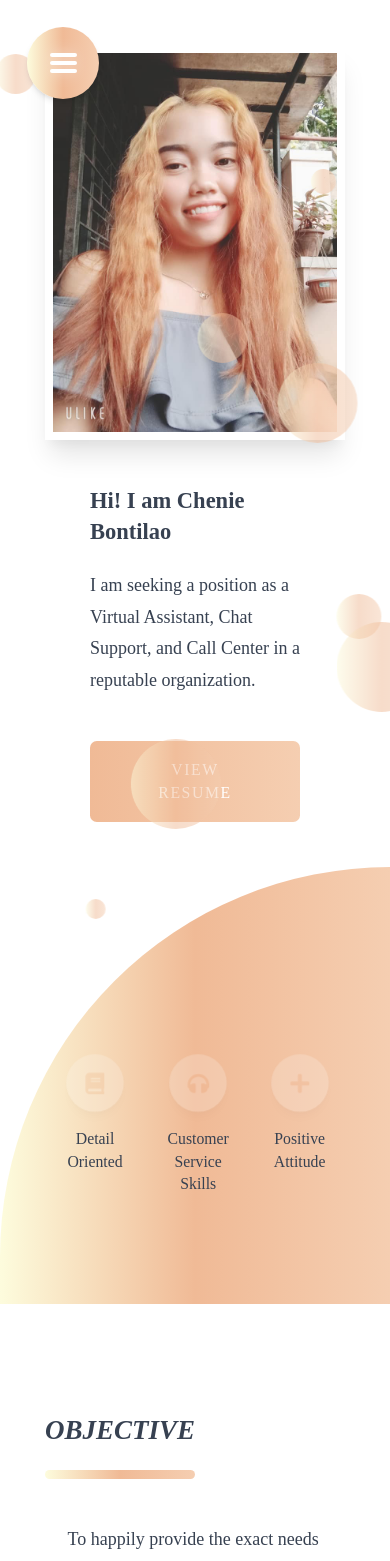
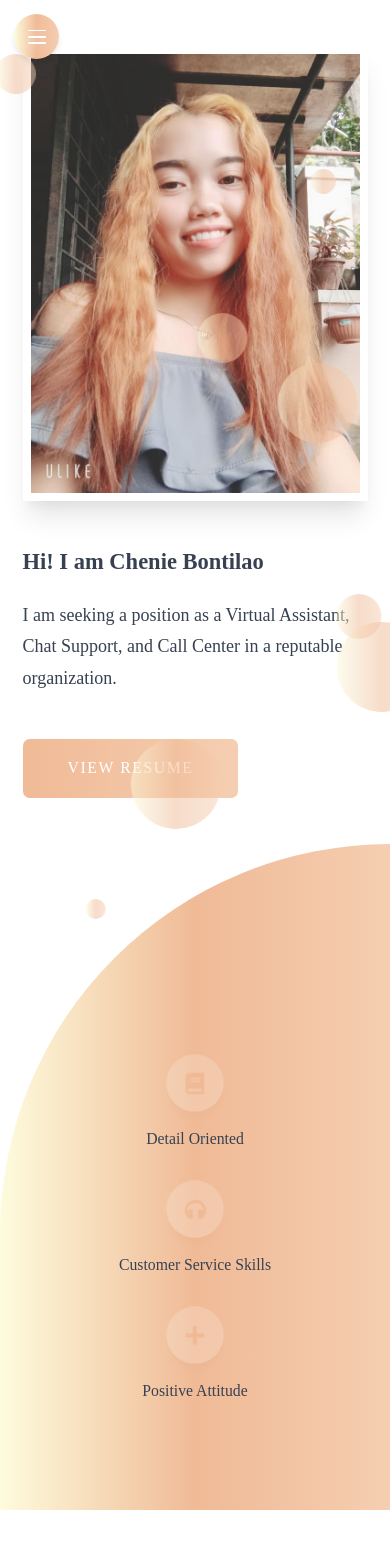
Before and after one commit to hitchcliff/chenieb-va, a React (Create React App) app: page /home in a window 390 px wide. Shown: the top 1561 px of the page. Built offline with nearby package versions, Linux system fonts and the light colour scheme.

Commit message:
adjusted spacings

```diff
--- a/public/index.html
+++ b/public/index.html
@@ -49,7 +49,7 @@
       content="https://cheniebva.netlify.app/FavIcon.png"
     />
   </head>
-  <body>
+  <body class="overflow-x-hidden">
     <noscript>You need to enable JavaScript to run this app.</noscript>
     <div id="root" class="flex flex-col"></div>
     <!--
--- a/src/app/Home/About/About.tsx
+++ b/src/app/Home/About/About.tsx
@@ -14,7 +14,7 @@ export default function About() {
             className="w-full flex my-auto object-cover h-auto border-8 border-white shadow-xl"
           />
         </div>
-        <div className="px-5 w-full flex flex-col justify-center lg:pl-24 lg:pr-0">
+        <div className="w-full flex flex-col justify-center md:px-5  lg:pl-24 lg:pr-0">
           <Heading
             heading={HeadingPattern.H5}
             className="font-times text-black text-left mt-10 md:mt-0 from-top"
--- a/src/app/Home/Highlights/Highlights.tsx
+++ b/src/app/Home/Highlights/Highlights.tsx
@@ -12,7 +12,7 @@ const HighlightItem = styled.div`
 
 export default function Highlights() {
   const highlightItems = HighlightsData.map(({ icon, title }, idx) => (
-    <HighlightItem key={idx} className="flex items-center flex-col">
+    <HighlightItem key={idx} className="flex items-center flex-col mt-5 md:mt-0">
       <div className="overflow-hidden h-16 w-16 rounded-full bg-white shadow-lg text-primary flex justify-center items-center text-2xl hover:text-gray-700 transition-all duration-700 scale-up">
         <FontAwesomeIcon icon={icon} />
       </div>
@@ -27,7 +27,7 @@ export default function Highlights() {
       className="py-24 primary-gradient rounded-tl-full ml-auto w-full md:w-3/4 from-right"
     >
       <div className="mx-auto">
-        <div className="flex mt-16 flex-row">{highlightItems}</div>
+        <div className="flex mt-16 flex-col md:flex-row">{highlightItems}</div>
       </div>
     </Container>
   );
--- a/src/app/Home/Introduction/Introduction.tsx
+++ b/src/app/Home/Introduction/Introduction.tsx
@@ -4,10 +4,10 @@ import Heading, { HeadingPattern } from '../../../components/Heading/Heading';
 export default function Introduction() {
   return (
     <Container className="py-24 flex flex-col md:flex-row">
-      <Heading heading={HeadingPattern.H2} className="from-left">
+      <Heading heading={HeadingPattern.H2} className="from-left text-center md:text-left">
         Objective
       </Heading>
-      <p className="px-5 mt-10 md:mt-0 lg:pl-24 from-bottom">
+      <p className="mt-10 md:mt-0 lg:pl-24 from-bottom">
         To happily provide the exact needs of my customers as part of my obligation. To do the best
         of my ability to provide quality service in order to give inspiration to the customer. To
         pursue customer satisfaction to sustain and contribute to the wellness of the company.
--- a/src/app/Home/Showcase/Showcase.tsx
+++ b/src/app/Home/Showcase/Showcase.tsx
@@ -15,7 +15,7 @@ export default function Showcase() {
           className="w-full flex my-auto object-cover h-auto border-8 border-white shadow-xl"
         />
       </div>
-      <div className="px-10 flex flex-col justify-center lg:px-24">
+      <div className="px-0 flex flex-col justify-center md:px-10 lg:px-24">
         <Heading heading={HeadingPattern.H1} className="font-times mt-10 md:mt-0 from-left">
           Hi! I am Chenie Bontilao
         </Heading>
--- a/src/components/Button/Button.tsx
+++ b/src/components/Button/Button.tsx
@@ -16,7 +16,7 @@ interface ButtonProps {
 export default function Button({ children, className }: ButtonProps) {
   return (
     <div className={className}>
-      <Container className="px-10 py-4 uppercase rounded-md transition-all text-white text-sm font-times tracking-widest bg-gradient-to-r from-primary to-secondary hover:bg-primary">
+      <Container className="px-10 py-4 uppercase rounded-md transition-all text-white text-sm font-times whitespace-nowrap tracking-widest bg-gradient-to-r from-primary to-secondary hover:bg-primary">
         {children}
       </Container>
     </div>
--- a/src/components/Container/Container.tsx
+++ b/src/components/Container/Container.tsx
@@ -10,7 +10,9 @@ export default function Container({ children, className, id }: ContainerProps) {
   return (
     <motion.div
       id={id}
-      className={`relative flex flex-col py-10 px-10 lg:px-24 2xl:px-56 ${className && className}`}
+      className={`relative flex flex-col py-10 px-5 md:px-10 lg:px-24 2xl:px-56 ${
+        className && className
+      }`}
     >
       {children}
     </motion.div>
--- a/src/components/Heading/Heading.tsx
+++ b/src/components/Heading/Heading.tsx
@@ -28,7 +28,7 @@ export default function Heading({ children, heading, className }: HeadingProps)
           <motion.h2 className="uppercase text-2xl italic font-times lg:text-3xl font-bold">
             {children}
           </motion.h2>
-          <div className="w-1/2 primary-gradient h-2 rounded-full mt-5" />
+          <div className="w-1/2 mx-auto md:mx-0 primary-gradient h-2 rounded-full mt-5" />
         </div>
       )}
 
--- a/src/components/Navigation/Burger.tsx
+++ b/src/components/Navigation/Burger.tsx
@@ -46,10 +46,15 @@ const variant1: Variants = {
 
 const Line = styled(motion.div)`
   box-shadow: 0 0 15px rgba(255, 255, 255, 0.6);
-  width: 1.5rem;
-  height: 0.2rem;
+  width: 1rem;
+  height: 0.1rem;
   border-radius: 5px;
   background: white;
+
+  @media (min-width: 768px) {
+    width: 1.5rem;
+    height: 0.2rem;
+  }
 `;
 
 interface BurgerProps {
@@ -65,7 +70,7 @@ export default function Burger({ setIsBurgerActive, isBurgerActive }: BurgerProp
   return (
     <button
       onClick={handleClick}
-      className="relative flex flex-col justify-center items-center outline-none primary-gradient rounded-full shadow-md h-16 w-16 focus:outline-none"
+      className="relative flex flex-col justify-center items-center outline-none primary-gradient rounded-full shadow-md h-10 w-10 mg:h-16 md:w-16 focus:outline-none"
     >
       <Line
         animate={isBurgerActive ? 'active' : 'inactive'}
--- a/src/components/Navigation/Navigation.tsx
+++ b/src/components/Navigation/Navigation.tsx
@@ -1,9 +1,8 @@
-import DesktopNavigation from './DesktopNavigation';
 import MobileNavigation from './MobileNavigation';
 import styled from 'styled-components';
 
 const Container = styled.nav`
-  padding: 1.5rem;
+  padding: 0.8rem;
   display: flex;
   justify-content: center;
   align-items: center;
```
